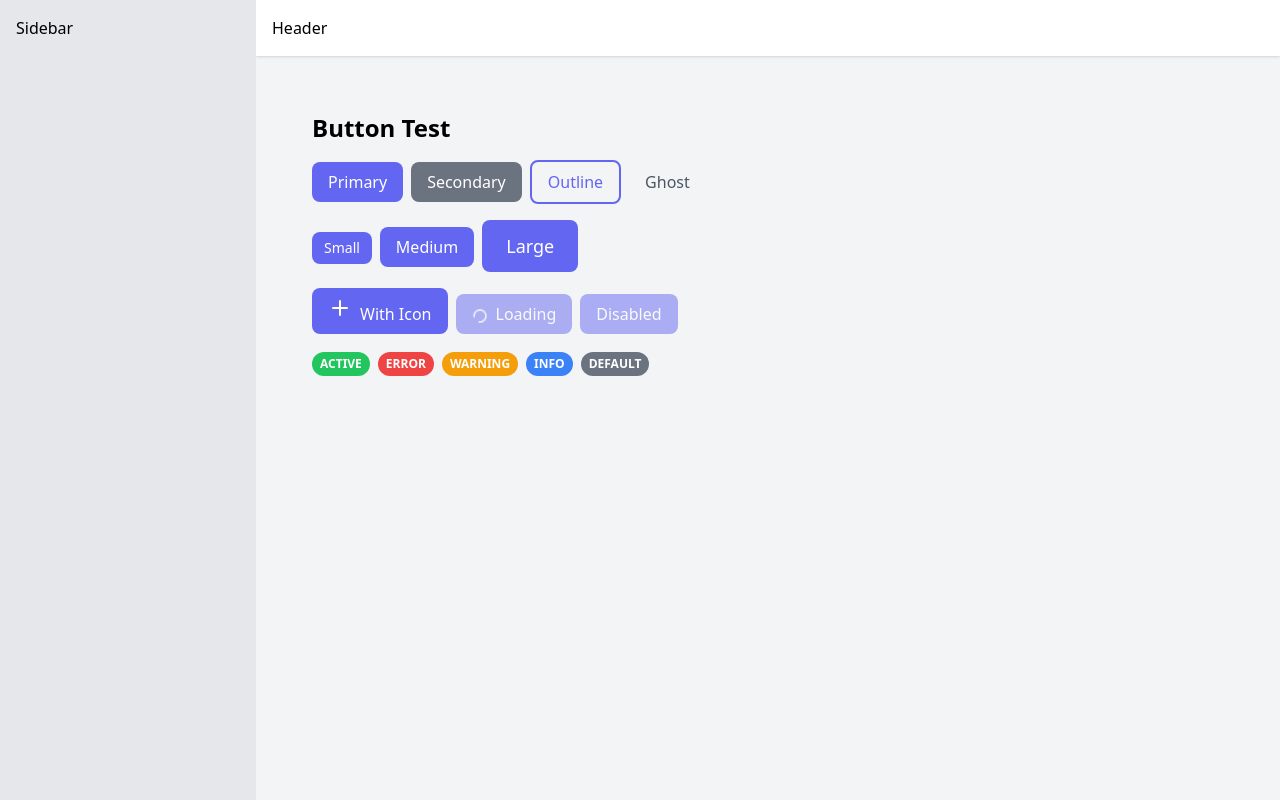
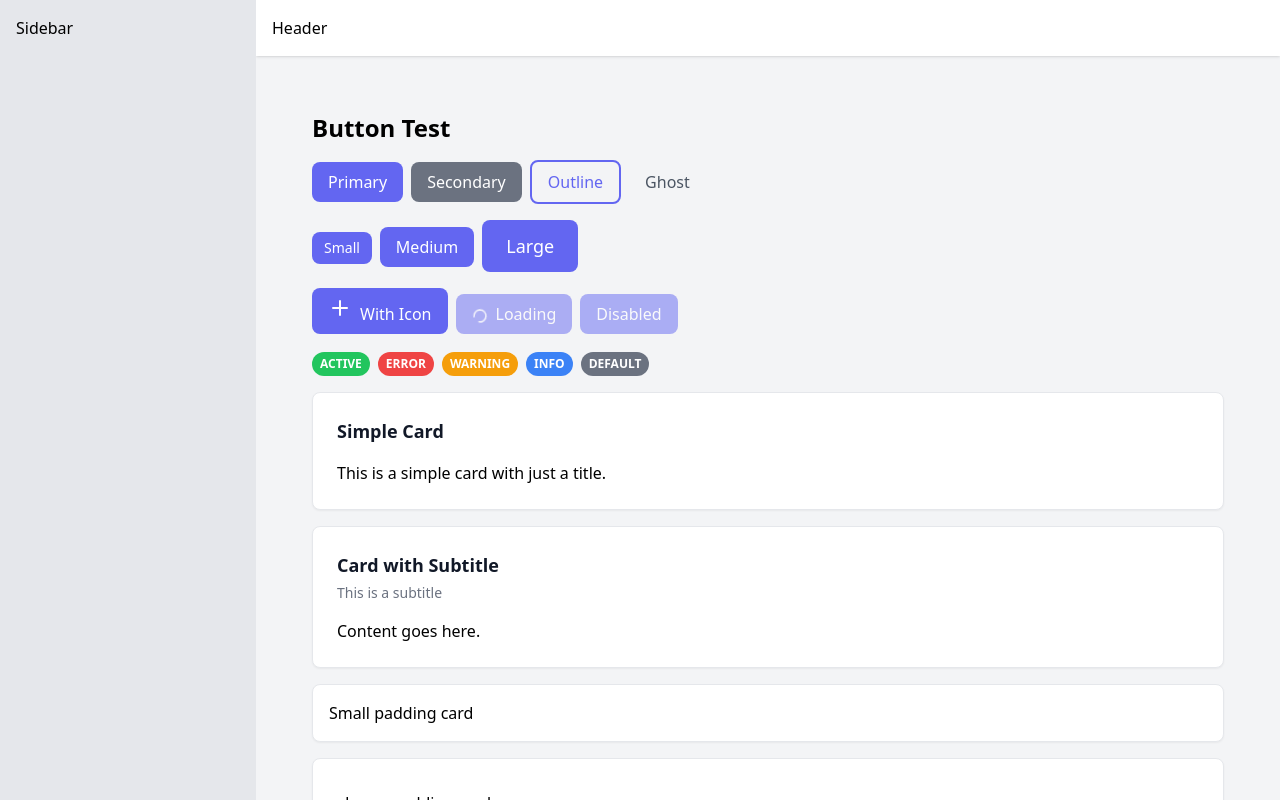
Before and after one commit to buskari/quantum-dashboard, a React (Vite) app: page /test in a window 1280 px wide. Built offline with nearby package versions, Linux system fonts and the light colour scheme.

Commit message:
Add Card component and integrate into TestPage
- Created a new Card component with customizable title, subtitle, and padding options.
- Updated TestPage to demonstrate the usage of the Card component with various examples.

```diff
--- /dev/null
+++ b/src/components/ui/Card.tsx
@@ -0,0 +1,33 @@
+import React from 'react'
+
+interface CardProps {
+  title?: string;
+  subtitle?: string;
+  children: React.ReactNode;
+  className?: string;
+  padding?: 'sm' | 'md' | 'lg';
+}
+
+function Card({ title, subtitle, children, className = '', padding = 'md' }: CardProps) {
+  const baseStyles = 'bg-white rounded-lg border border-gray-200 shadow-sm'
+
+  const paddingStyles = {
+    sm: 'p-4',
+    md: 'p-6',
+    lg: 'p-8'
+  }
+
+  return (
+    <div className={`${baseStyles} ${paddingStyles[padding]} ${className}`}>
+      {(title || subtitle) && (
+        <div className="mb-4">
+          {title && <h3 className="text-lg font-semibold text-gray-900">{title}</h3>}
+          {subtitle && <p className="text-sm text-gray-500 mt-1">{subtitle}</p>}
+        </div>
+      )}
+      {children}
+    </div>
+  )
+}
+
+export default Card
--- a/src/pages/TestPage.tsx
+++ b/src/pages/TestPage.tsx
@@ -1,5 +1,6 @@
 import Button from '../components/ui/Button';
 import Badge from '../components/ui/Badge';
+import Card from '../components/ui/Card';
 import { Plus } from 'lucide-react';
 
 export default function TestPage() {
@@ -33,6 +34,24 @@ export default function TestPage() {
         <Badge variant="info">Info</Badge>
         <Badge>Default</Badge>
       </div>
+
+      <div className="space-y-4">
+        <Card title="Simple Card">
+          This is a simple card with just a title.
+        </Card>
+
+        <Card title="Card with Subtitle" subtitle="This is a subtitle">
+          Content goes here.
+        </Card>
+
+        <Card padding="sm">
+          Small padding card
+        </Card>
+
+        <Card padding="lg">
+          Large padding card
+        </Card>
+      </div>
     </div>
   );
 }
```
